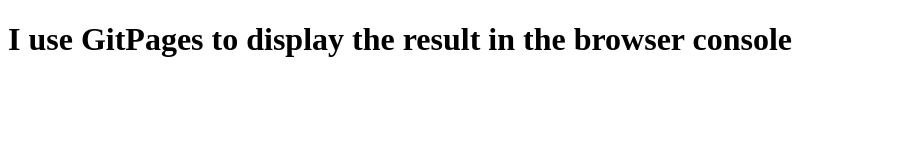
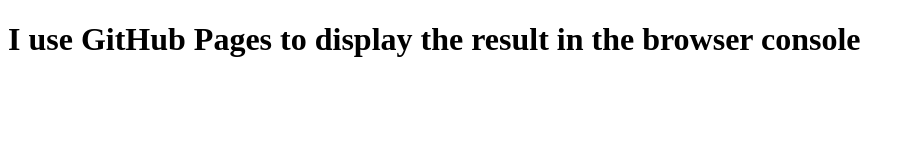
Before and after one commit to AlexRodving/TSHelloWorld, a plain HTML site: page index.html in a window 1280 px wide. Shown: the whole page, without its empty margins (0-914 px from the left). Drawn offline with Linux system fonts and the light colour scheme.

Commit message:
Update index.html

```diff
--- a/index.html
+++ b/index.html
@@ -6,7 +6,7 @@
     <title>TypeScript</title>
 </head>
 <body>
-    <h1 id="hello">I use GitPages to display the result in the browser console</h1>
+    <h1 id="hello">I use GitHub Pages to display the result in the browser console</h1>
 
     <script src="index.js"></script>
 </body>
```
